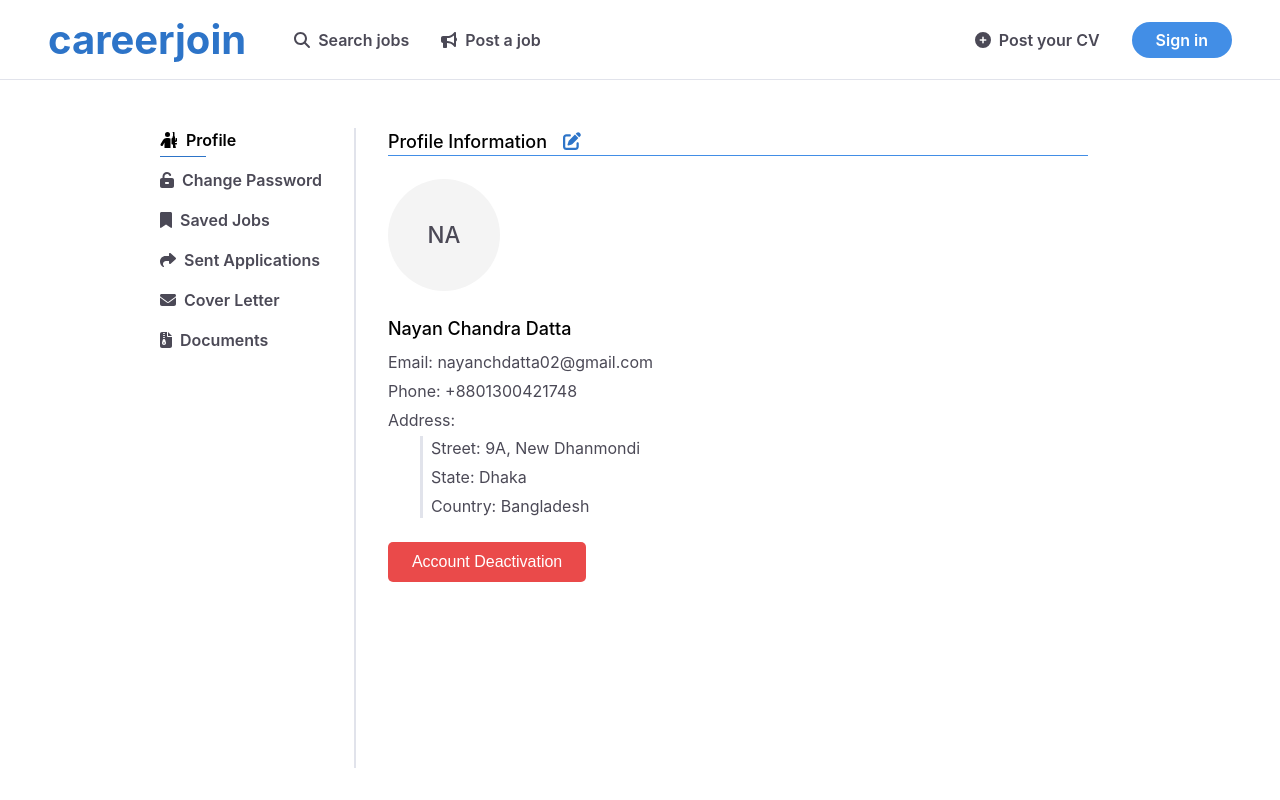
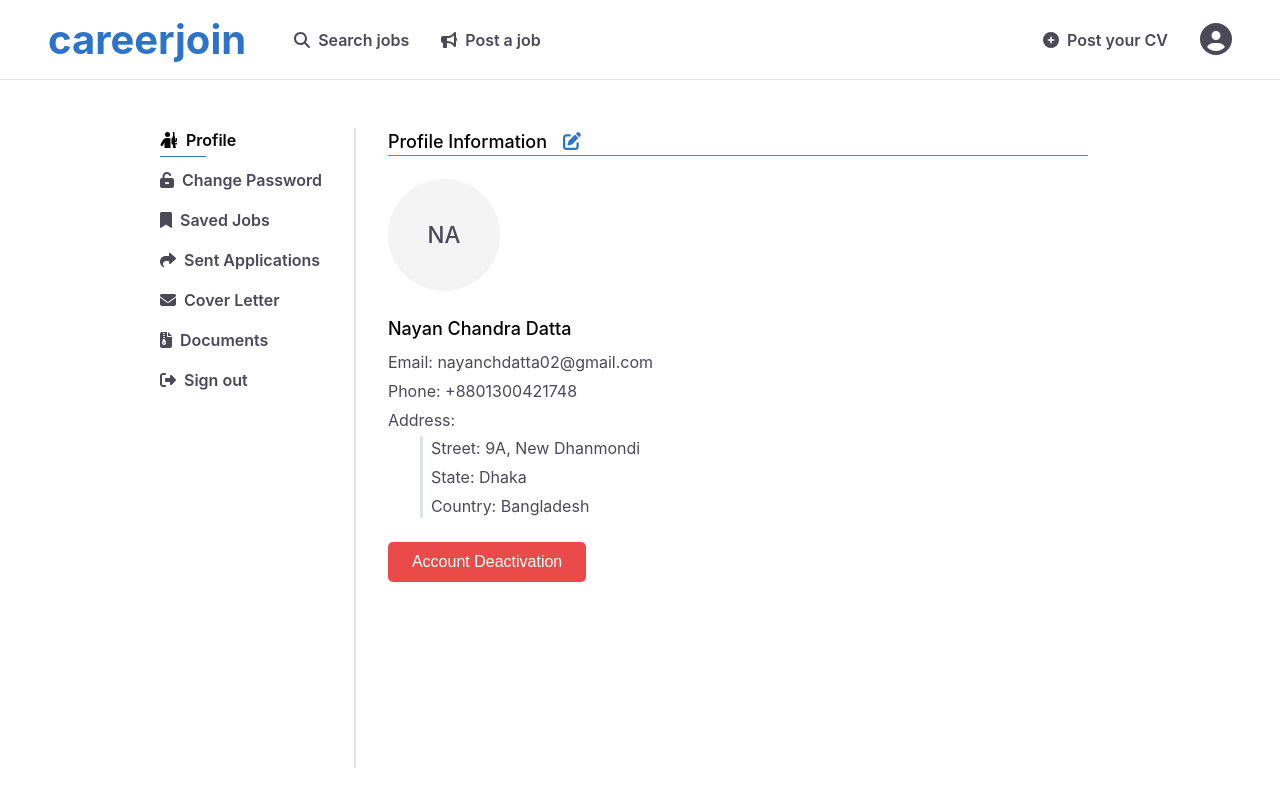
Before and after one commit to nchdatta/careerjoin, a React (Create React App) app: page /profile in a window 1280 px wide. Shown: the top 800 px of the page. Built offline with nearby package versions, Linux system fonts and the light colour scheme.

Commit message:
Navbar fixed.

```diff
--- a/src/components/NavLinkCustom.jsx
+++ b/src/components/NavLinkCustom.jsx
@@ -4,7 +4,7 @@ import { NavLink } from 'react-router-dom';
 
 const NavLinkCustom = ({ label, to, icon, className }) => {
     return (
-        <NavLink to={to} className={className}>
+        <NavLink to={to} className={className} title={label}>
             <FontAwesomeIcon icon={icon} className='mr-1' />
             <span className='nav-label'>{label}</span>
         </NavLink>
--- a/src/pages/Dashboard/components/Sidebar.jsx
+++ b/src/pages/Dashboard/components/Sidebar.jsx
@@ -1,6 +1,8 @@
 import React from 'react';
 import NavLinkCustom from '../../../components/NavLinkCustom';
-import { faPersonRifle, faUnlockKeyhole, faBookmark, faShare, faEnvelope, faFileArchive } from '@fortawesome/free-solid-svg-icons';
+import { faPersonRifle, faUnlockKeyhole, faBookmark, faShare, faEnvelope, faFileArchive, faRightFromBracket } from '@fortawesome/free-solid-svg-icons';
+import { Link } from 'react-router-dom';
+import { FontAwesomeIcon } from '@fortawesome/react-fontawesome';
 
 const Sidebar = () => {
     const menus = [
@@ -17,6 +19,7 @@ const Sidebar = () => {
                 {menus.map(menu => <li>
                     <NavLinkCustom label={menu.label} to={menu.to} icon={menu.icon} />
                 </li>)}
+                <li><Link title='Sign out'><FontAwesomeIcon icon={faRightFromBracket} className='mr-1' /><span className='nav-label'>Sign out</span></Link></li>
             </ul>
         </div>
     );
--- a/src/pages/shared/Navbar.jsx
+++ b/src/pages/shared/Navbar.jsx
@@ -1,11 +1,12 @@
 import { FontAwesomeIcon } from '@fortawesome/react-fontawesome';
-import { faSearch, faBullhorn, faPlusCircle, faBars, faClose, } from '@fortawesome/free-solid-svg-icons';
+import { faSearch, faBullhorn, faPlusCircle, faBars, faClose, faCircleUser, } from '@fortawesome/free-solid-svg-icons';
 import React, { useState } from 'react';
 import NavLinkCustom from '../../components/NavLinkCustom';
 import { Link } from 'react-router-dom';
 import NavigationButton from '../../components/NavigationButton';
 
 const Navbar = () => {
+    const user = true;
     const [isOpen, setIsOpen] = useState(false);
 
     const menus = [
@@ -28,18 +29,26 @@ const Navbar = () => {
                     </ul>
                     <ul className='navbar-navs'>
                         <li><NavLinkCustom label='Post your CV' to="post-cv" icon={faPlusCircle} /></li>
-                        <li><NavigationButton label='Sign in' to='login' className='login-btn' /></li>
+                        {
+                            user
+                                ? <li><Link to='/profile'><FontAwesomeIcon icon={faCircleUser} size='2x' /></Link></li>
+                                : <li><NavigationButton label='Sign in' to='login' className='login-btn' /></li>
+                        }
                     </ul>
                 </div>
             </nav>
 
             <div className={`navbar-navs-parent-mobile ${isOpen && 'block'}`}>
                 <FontAwesomeIcon icon={faClose} size='2x' onClick={() => setIsOpen(!isOpen)} className='close-menu' />
-                <ul className='navbar-navs'>
+                <ul className='navbar-navs' onClick={() => setIsOpen(!isOpen)}>
                     {menus.map(menu => <li key={menu.id} >
                         <NavLinkCustom label={menu.label} to={menu.to} icon={menu.icon} />
                     </li>)}
-                    <li><NavigationButton label='Sign in' to='login' className='login-btn' /></li>
+                    {
+                        user
+                            ? <li><Link to='/profile'><FontAwesomeIcon icon={faCircleUser} size='2x' /></Link></li>
+                            : <li><NavigationButton label='Sign in' to='login' className='login-btn' /></li>
+                    }
                 </ul>
             </div>
         </header>
```
